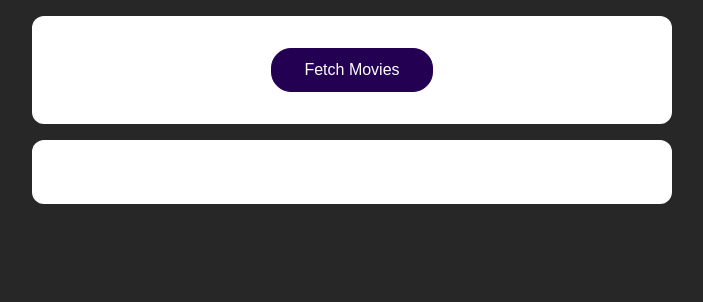
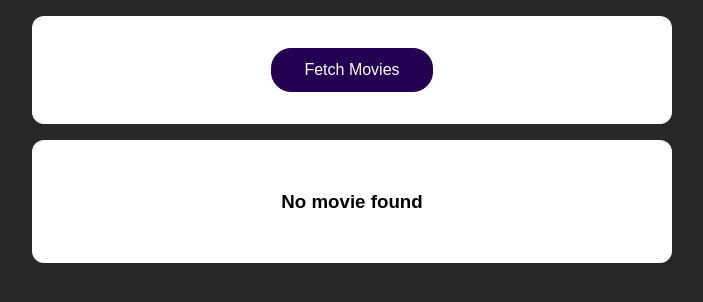
Before and after one commit to shahbaazchaviwale/react-mar-2022-sending-http-requests, a React (Create React App) app: page / in a window 1280 px wide. Shown: the top 302 px of the page, without its empty margins (288-991 px from the left). Built offline with nearby package versions, Linux system fonts and the light colour scheme.

Commit message:
Handling Loading & Data States

```diff
--- a/src/App.js
+++ b/src/App.js
@@ -5,8 +5,10 @@ import "./App.css";
 
 function App() {
   const [movies, setMovie] = useState([]);
+  const [isloading, setIsloading] = useState(false);
 
   const fetchMovie = async () => {
+    setIsloading(true);
     const response = await fetch("https://swapi.py4e.com/api/films/");
     const data = await response.json();
     const transformedMovie = data.results.map((movieData) => {
@@ -18,6 +20,7 @@ function App() {
       };
     });
     setMovie(transformedMovie);
+    setIsloading(false);
   };
 
   return (
@@ -26,7 +29,9 @@ function App() {
         <button onClick={fetchMovie}>Fetch Movies</button>
       </section>
       <section>
-        <MoviesList movies={movies} />
+        {!isloading && movies.length > 0 && <MoviesList movies={movies} />}
+        {!isloading && movies.length == 0 && <h3>No movie found</h3>}
+        {isloading && <h3>Loading...</h3>}
       </section>
     </React.Fragment>
   );
```
